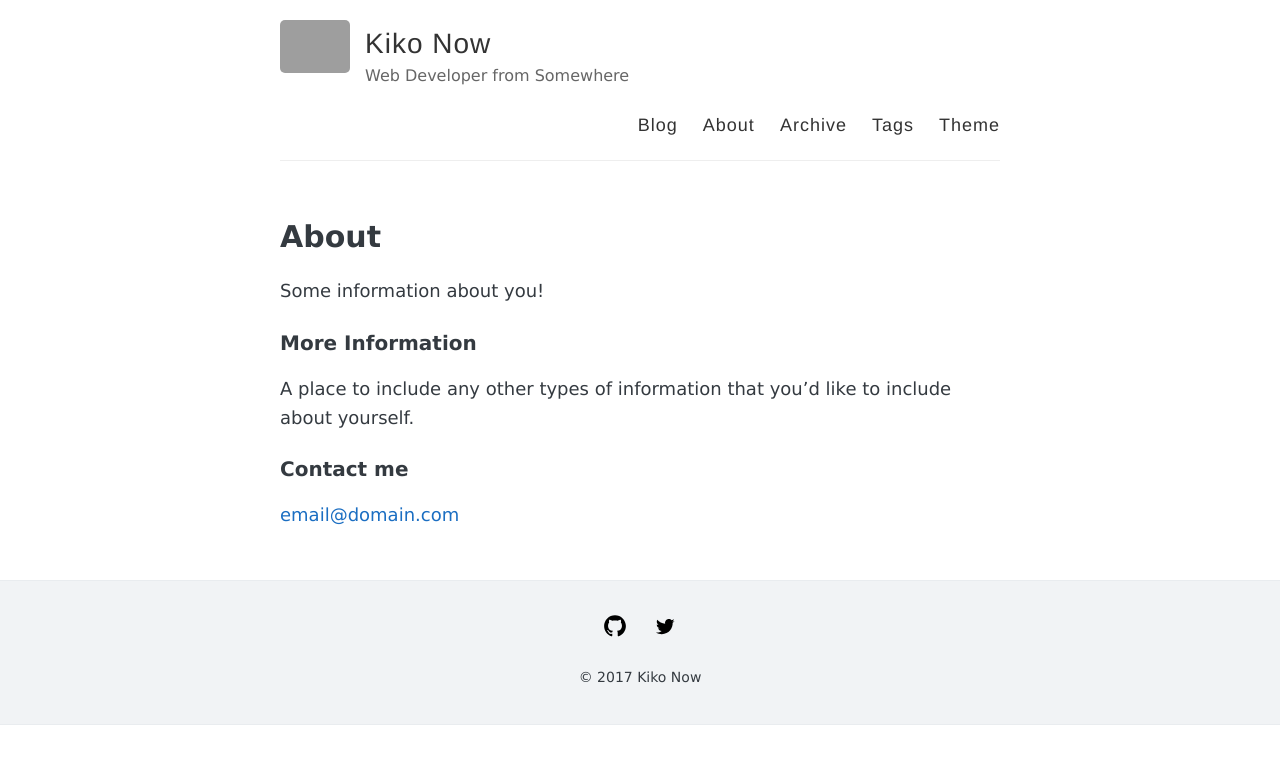
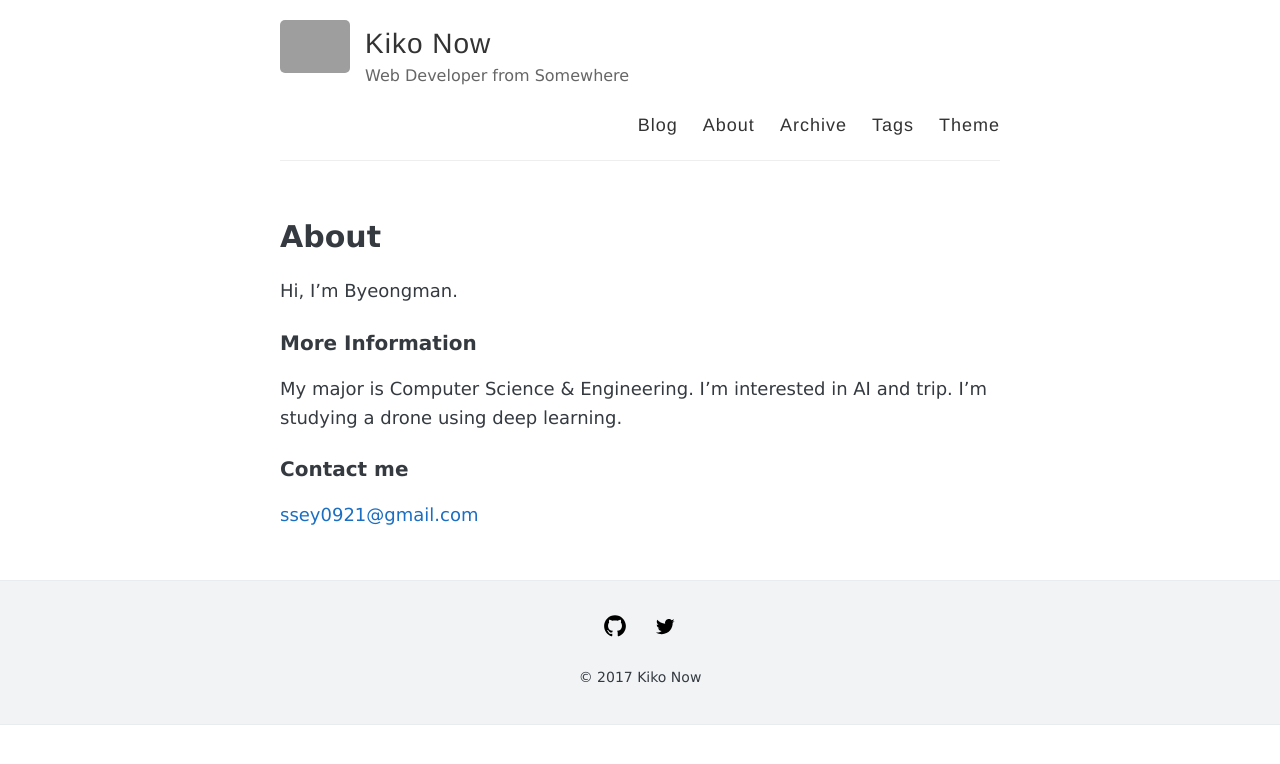
Before and after one commit to Leebyeongman/Leebyeongman.github.io, a Jekyll site: the page built from about.md, in a window 1280 px wide. Shown: the top 764 px of the page. Built offline with Jekyll 4.4.1, drawn with Linux system fonts in a browser that asks for light colours; grey boxes are pictures that could not be loaded.

Commit message:
update about.md

```diff
--- a/about.md
+++ b/about.md
@@ -4,12 +4,14 @@ title: About
 permalink: /about/
 ---
 
-Some information about you!
+Hi, I'm Byeongman.
 
 ### More Information
 
-A place to include any other types of information that you'd like to include about yourself.
+My major is Computer Science & Engineering.
+I'm interested in AI and trip.
+I'm studying a drone using deep learning.
 
 ### Contact me
 
-[email@domain.com](mailto:email@domain.com)
+[ssey0921@gmail.com](mailto:email@domain.com)
```
